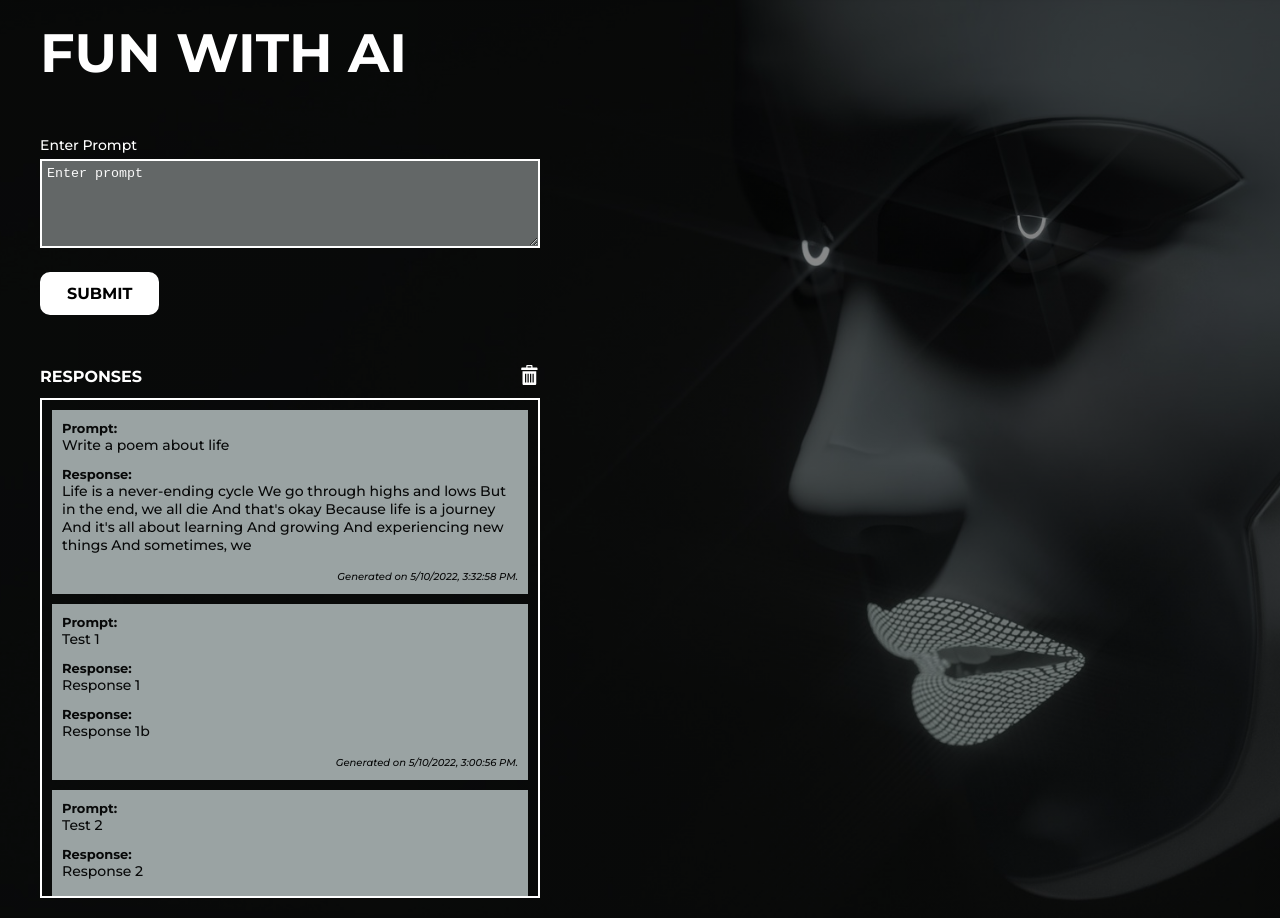
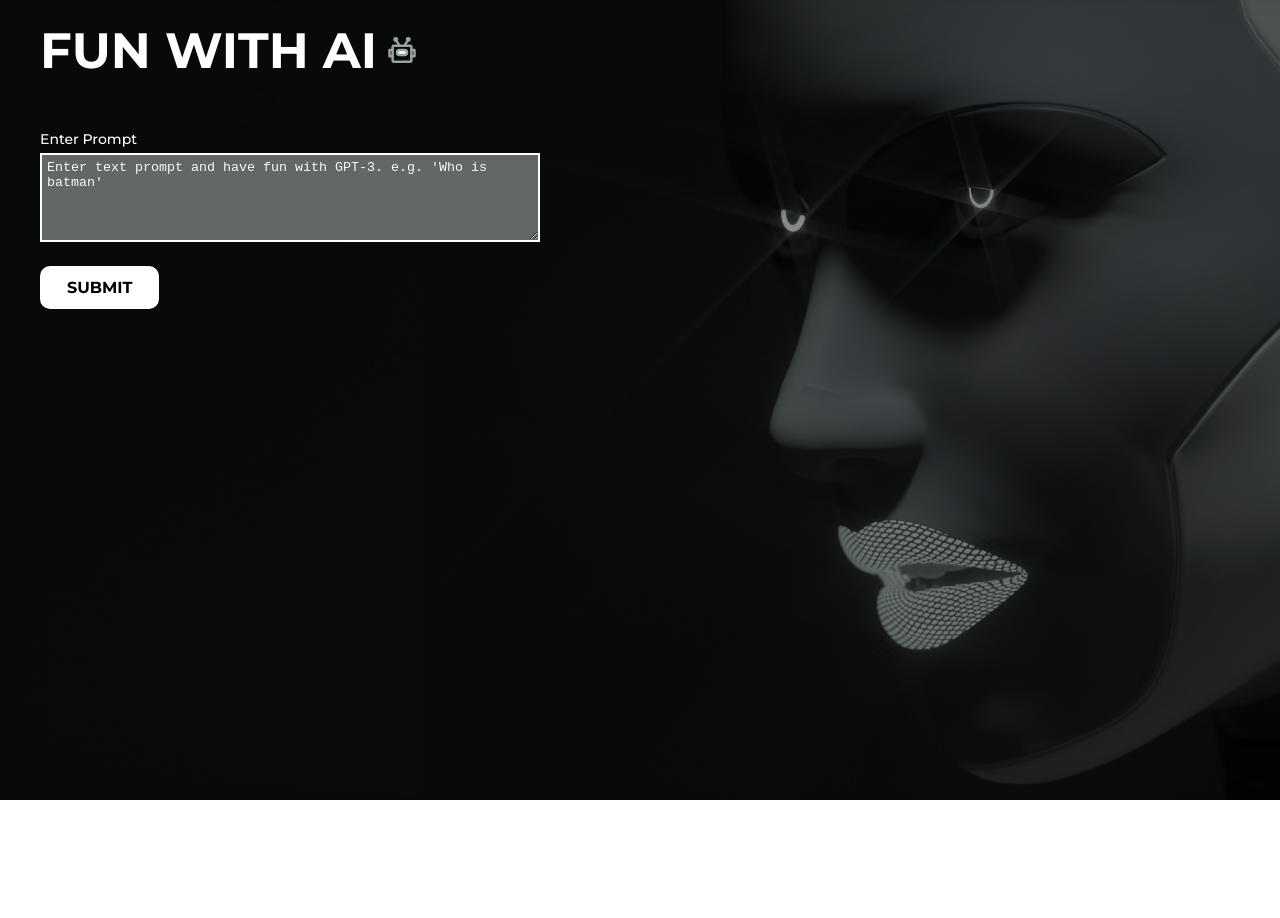
Before and after one commit to Glowrare/fun-with-ai, a Vue app: page / in a window 1280 px wide. After the commit the page ends 800 px from the top, so only its background shows below. Built offline with nearby package versions, Linux system fonts and the light colour scheme.

Commit message:
persist response data in local storage

```diff
--- a/src/App.vue
+++ b/src/App.vue
@@ -4,8 +4,9 @@
     :class="{ disabled: loading }"
     :style="{ backgroundImage: heroImage }"
   >
-    <header>
+    <header class="app-header">
       <h1 class="pry-header">Fun with AI</h1>
+      <img src="@/assets/robot.svg" alt="" class="app-header-icon" />
     </header>
     <main>
       <PromptForm @submit-handler="submitHandler" />
@@ -29,35 +30,18 @@ export default {
   data() {
     return {
       heroImage: `linear-gradient(90deg, rgba(0, 0, 0, 0.4), rgba(0, 0, 0, 0.5)), url(${require("@/assets/hero-bg-image.jpg")})`,
-      responseList: [
-        {
-          id: "cmpl-56PtKK0UPT5wG0IhvYpMLWrABWjme",
-          timeStamp: "5/10/2022, 3:32:58 PM",
-          prompt: "Write a poem about life",
-          choices: [
-            {
-              text: "\n\nLife is a never-ending cycle\n\nWe go through highs and lows\n\nBut in the end, we all die\n\nAnd that's okay\n\nBecause life is a journey\n\nAnd it's all about learning\n\nAnd growing\n\nAnd experiencing new things\n\nAnd sometimes, we",
-              index: 0,
-              logprobs: null,
-              finish_reason: "length",
-            },
-          ],
-        },
-        {
-          id: "aaaad",
-          prompt: "Test 1",
-          choices: [{ text: "Response 1" }, { text: "Response 1b" }],
-          timeStamp: "5/10/2022, 3:00:56 PM",
-        },
-        {
-          id: "dddeee",
-          prompt: "Test 2",
-          choices: [{ text: "Response 2" }],
-          timeStamp: "5/10/2022, 2:00:56 PM",
-        },
-      ],
+      responseList: [],
       loading: false,
     };
+  },
+  created() {
+    // Check if entry already exists in local storage
+    if (localStorage.getItem("localResponseList") !== null) {
+      // Retrieve the object from storage
+      const retrievedList = localStorage.getItem("localResponseList");
+
+      this.responseList = JSON.parse(retrievedList);
+    }
   },
   watch: {
     loading(newVal) {
@@ -91,7 +75,7 @@ export default {
       const responseData = await response.json();
       const { id, choices } = responseData;
       console.log(responseData);
-      console.log(`response data => ${responseData}`);
+      console.log("response data =>");
       this.loading = false;
 
       const newResponse = {
@@ -100,14 +84,19 @@ export default {
         prompt: data.prompt,
         choices: choices,
       };
-      console.log(`new response => ${newResponse}`);
+      console.log("new response =>");
       console.log(newResponse);
       this.responseList.unshift(newResponse);
 
-      // console.log(data);
+      //update to local storage
+      localStorage.setItem(
+        "localResponseList",
+        JSON.stringify(this.responseList)
+      );
     },
     deleteHandler() {
       this.responseList = [];
+      localStorage.removeItem("localResponseList");
       setTimeout(() => {
         alert("Response List emptied!");
       }, 0);
@@ -140,7 +129,7 @@ export default {
 .app-wrapper {
   background-repeat: no-repeat;
   background-size: cover;
-  background-attachment: fixed;
+  /* background-attachment: fixed; */
   background-position: center top;
   min-height: 100vh;
 
@@ -151,20 +140,26 @@ export default {
   user-select: none;
 }
 .app-wrapper.disabled button {
-  cursor: not-allowed;
   opacity: 0.4;
+}
+.app-header {
+  display: flex;
+  margin-bottom: 50px;
+  align-items: center;
+}
+.app-header-icon {
+  width: 30px;
+  margin-left: 10px;
 }
 .pry-header {
   font-weight: 700;
   font-size: 54px;
-  margin-bottom: 50px;
+  font-size: clamp(24px, calc(1.5rem + 2vw), 54px);
   text-transform: uppercase;
 }
 .sec-header {
   font-size: 16px;
   text-transform: uppercase;
-  /* margin-bottom: 10px; */
-  /* font-weight: 500; */
 }
 .sr-only {
   position: absolute;
@@ -172,4 +167,10 @@ export default {
   height: 0;
   overflow: hidden;
 }
+@media screen and (max-width: 480px) {
+  .app-wrapper {
+    padding-left: 20px;
+    padding-right: 20px;
+  }
+}
 </style>
--- a/src/components/PromptForm.vue
+++ b/src/components/PromptForm.vue
@@ -6,7 +6,7 @@
         v-model.trim="promptMessage"
         id="prompt-box"
         class="form-control"
-        placeholder="Enter prompt"
+        placeholder="Enter text prompt and have fun with GPT-3. e.g. 'Who is batman'"
         rows="5"
       ></textarea>
       <small class="error-message" v-if="this.error"
@@ -15,14 +15,10 @@
     </div>
     <button class="button">Submit</button>
   </form>
-  <!-- <Spinner /> -->
 </template>
 
 <script>
-// import Spinner from "./Spinner.vue";
-
 export default {
-  // components: { Spinner },
   data() {
     return {
       promptMessage: "",
@@ -47,7 +43,6 @@ export default {
         frequency_penalty: 0.0,
         presence_penalty: 0.0,
       };
-      // console.log(formData);
 
       this.$emit("submit-handler", formData);
 
--- a/src/components/ResponseItem.vue
+++ b/src/components/ResponseItem.vue
@@ -8,10 +8,6 @@
       <h3>Response:</h3>
       <p>{{ choice.text }}</p>
     </div>
-    <!-- <div>
-      <h3>Response:</h3>
-      <p>{{ response }}</p>
-    </div> -->
     <p class="timestamp">
       <small>Generated on {{ timeStamp }}.</small>
     </p>
```
Also changed, not shown: src/assets/robot.svg (added).
